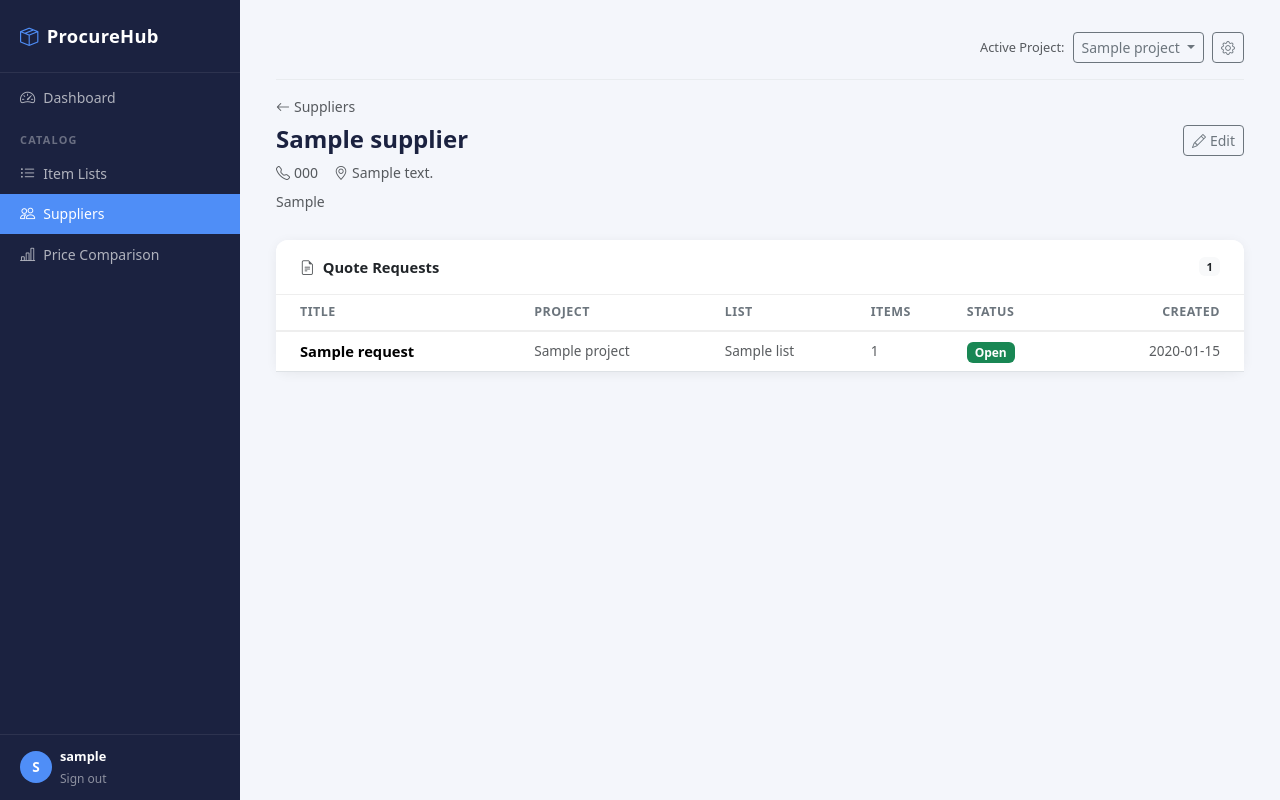
After one commit to cnathani-dev/procurehub, a Flask app: page /suppliers/1 in a window 1280 px wide. The commit adds this page. Run offline with Flask 3, Linux system fonts and the light colour scheme; the visitor is signed in with stand-in values (Sample User, id 1); tables that the repository leaves empty hold one stand-in row (values such as "Sample post").

Commit message:
Add item hover descriptions, remove QR menu, add supplier detail page
UI Improvements:
- Item descriptions show on hover via Bootstrap popover (right placement, truncated)
- Items with descriptions have dotted underline (visual hint)
- Remove Quote Requests from sidebar menu (moved to Procurement → Catalog)
- Price Comparison now under Catalog section

New Supplier Detail Page:
- GET /suppliers/<id> shows supplier contact info + edit button
- Table of all quote requests that include this supplier
- Shows: Title | Project | List | Items | Status | Created
- Each QR row clickable to quote detail view
- Empty state if supplier not in any quotes yet

Frontend:
- Supplier names in index are now clickable to detail page

Co-Authored-By: Claude Haiku 4.5 <noreply@anthropic.com>

```diff
--- a/app.py
+++ b/app.py
@@ -1076,6 +1076,33 @@ def suppliers_list():
     return render_template('suppliers/index.html', suppliers=suppliers)
 
 
+@app.route('/suppliers/<int:supplier_id>')
+@login_required
+def suppliers_detail(supplier_id):
+    """Show supplier details and all quote requests they're included in."""
+    with get_db() as conn:
+        supplier = conn.execute('SELECT * FROM suppliers WHERE id = ?', (supplier_id,)).fetchone()
+        if not supplier:
+            abort(404)
+        quote_requests = conn.execute('''
+            SELECT qr.*,
+                   il.name  AS list_name,
+                   p.name   AS project_name,
+                   p.id     AS project_id,
+                   il.id    AS list_id,
+                   COUNT(DISTINCT qri.item_id) AS item_count
+            FROM   quote_requests qr
+            JOIN   quote_request_suppliers qrs ON qrs.quote_request_id = qr.id
+            LEFT JOIN quote_request_items  qri ON qri.quote_request_id = qr.id
+            LEFT JOIN item_lists           il  ON il.id = qr.item_list_id
+            LEFT JOIN projects             p   ON p.id  = il.project_id
+            WHERE  qrs.supplier_id = ?
+            GROUP BY qr.id
+            ORDER BY qr.created_at DESC
+        ''', (supplier_id,)).fetchall()
+    return render_template('suppliers/detail.html', supplier=supplier, quote_requests=quote_requests)
+
+
 @app.route('/suppliers/add', methods=['GET', 'POST'])
 @login_required
 def suppliers_add():
--- a/templates/base.html
+++ b/templates/base.html
@@ -181,12 +181,6 @@
        class="nav-link {% if request.endpoint and 'suppliers' in request.endpoint %}active{% endif %}">
       <i class="bi bi-people"></i>Suppliers
     </a>
-
-    <div class="nav-section-label">Procurement</div>
-    <a href="{{ url_for('quotes_list') }}"
-       class="nav-link {% if request.endpoint and 'quotes' in request.endpoint %}active{% endif %}">
-      <i class="bi bi-file-earmark-text"></i>Quote Requests
-    </a>
     <a href="{{ url_for('comparison_global') }}"
        class="nav-link {% if request.endpoint == 'comparison_global' %}active{% endif %}">
       <i class="bi bi-bar-chart-line"></i>Price Comparison
--- /dev/null
+++ b/templates/suppliers/detail.html
@@ -0,0 +1,77 @@
+{% extends "base.html" %}
+{% block title %}{{ supplier.name }} – ProcureHub{% endblock %}
+
+{% block content %}
+<div class="page-header">
+  <div class="d-flex align-items-center gap-2 mb-2">
+    <a href="{{ url_for('suppliers_list') }}" class="text-muted text-decoration-none" style="font-size:.875rem;">
+      <i class="bi bi-arrow-left me-1"></i>Suppliers
+    </a>
+  </div>
+  <div class="d-flex align-items-start justify-content-between">
+    <div>
+      <h1 class="mb-0">{{ supplier.name }}</h1>
+      <div class="d-flex gap-3 mt-2 text-muted" style="font-size:.875rem;">
+        {% if supplier.phone %}
+        <span><i class="bi bi-telephone me-1"></i>{{ supplier.phone }}</span>
+        {% endif %}
+        {% if supplier.address %}
+        <span><i class="bi bi-geo-alt me-1"></i>{{ supplier.address }}</span>
+        {% endif %}
+      </div>
+      {% if supplier.remarks %}
+      <p class="mt-2 mb-0 text-muted" style="font-size:.875rem;">{{ supplier.remarks }}</p>
+      {% endif %}
+    </div>
+    <a href="{{ url_for('suppliers_edit', supplier_id=supplier.id) }}" class="btn btn-sm btn-outline-secondary">
+      <i class="bi bi-pencil me-1"></i>Edit
+    </a>
+  </div>
+</div>
+
+<div class="card">
+  <div class="card-header py-3 px-4 d-flex justify-content-between align-items-center">
+    <span><i class="bi bi-file-earmark-text me-2 text-muted"></i>Quote Requests</span>
+    <span class="badge bg-light text-dark">{{ quote_requests|length }}</span>
+  </div>
+  <div class="card-body p-0">
+    {% if quote_requests %}
+    <div class="table-responsive">
+      <table class="table table-hover mb-0">
+        <thead>
+          <tr>
+            <th class="ps-4">Title</th>
+            <th>Project</th>
+            <th>List</th>
+            <th>Items</th>
+            <th>Status</th>
+            <th class="pe-4 text-end">Created</th>
+          </tr>
+        </thead>
+        <tbody>
+          {% for qr in quote_requests %}
+          <tr style="cursor:pointer;" onclick="window.location.href='{{ url_for('quotes_detail', qr_id=qr.id) }}'">
+            <td class="ps-4"><strong>{{ qr.title }}</strong></td>
+            <td class="text-muted" style="font-size:.85rem;">{{ qr.project_name or '—' }}</td>
+            <td class="text-muted" style="font-size:.85rem;">{{ qr.list_name or '—' }}</td>
+            <td class="text-muted" style="font-size:.85rem;">{{ qr.item_count }}</td>
+            <td>
+              <span class="badge {% if qr.status == 'open' %}bg-success{% else %}bg-secondary{% endif %}" style="font-size:.75rem;">
+                {{ qr.status | capitalize }}
+              </span>
+            </td>
+            <td class="pe-4 text-end text-muted" style="font-size:.85rem;">{{ qr.created_at[:10] }}</td>
+          </tr>
+          {% endfor %}
+        </tbody>
+      </table>
+    </div>
+    {% else %}
+    <div class="text-center py-5 text-muted">
+      <i class="bi bi-file-earmark-text mb-2" style="font-size:1.5rem;opacity:0.5;"></i>
+      <p class="mb-0">No quote requests for this supplier yet.</p>
+    </div>
+    {% endif %}
+  </div>
+</div>
+{% endblock %}
--- a/templates/suppliers/index.html
+++ b/templates/suppliers/index.html
@@ -19,7 +19,9 @@
     <div class="card h-100">
       <div class="card-body p-4">
         <div class="d-flex justify-content-between align-items-start mb-2">
-          <h6 class="mb-0 fw-700" style="font-weight:700;font-size:1rem;">{{ s.name }}</h6>
+          <h6 class="mb-0 fw-700" style="font-weight:700;font-size:1rem;">
+            <a href="{{ url_for('suppliers_detail', supplier_id=s.id) }}" style="color:inherit;text-decoration:none;">{{ s.name }}</a>
+          </h6>
           <div class="d-flex gap-1">
             <a href="{{ url_for('suppliers_edit', supplier_id=s.id) }}"
                class="btn btn-sm btn-outline-secondary"><i class="bi bi-pencil"></i></a>
```
Also changed, not shown: templates/projects/item_list_detail.html (+38 -1 lines).
